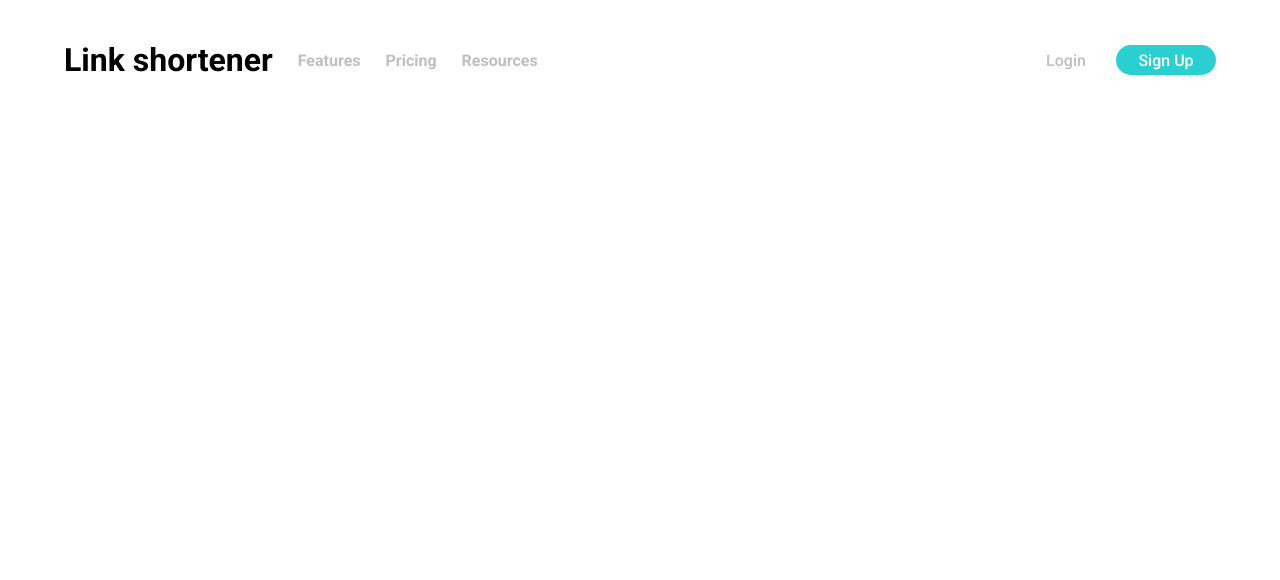
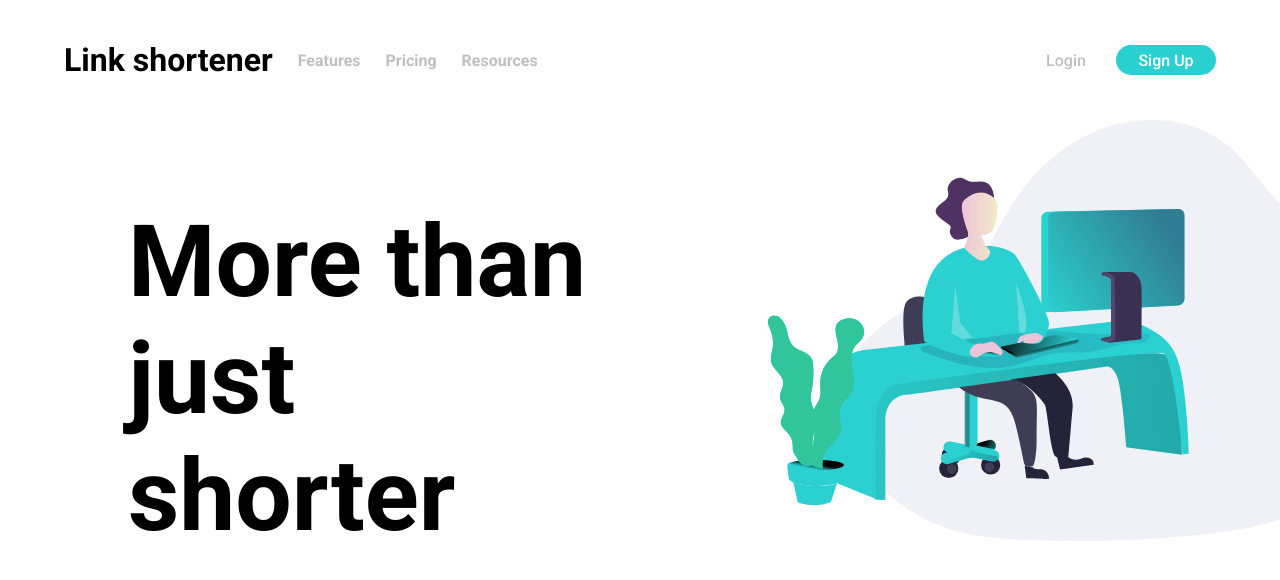
Before and after one commit to MircoPilcoPeralta/url-shortner, an Angular app in the folder link-shortener/: page / in a window 1280 px wide. Shown: the top 580 px of the page. Built offline with nearby package versions, Linux system fonts and the light colour scheme.

Commit message:
add page presentation

```diff
--- a/link-shortener/src/app/app.component.html
+++ b/link-shortener/src/app/app.component.html
@@ -1,2 +1,3 @@
 <router-outlet />
 <app-header />
+<app-hero />
--- a/link-shortener/src/app/app.component.ts
+++ b/link-shortener/src/app/app.component.ts
@@ -1,12 +1,13 @@
 import { ChangeDetectionStrategy, Component } from '@angular/core';
 import { RouterOutlet } from '@angular/router';
 import { HeaderComponent } from './components/header/header.component';
+import { HeroComponent } from './components/hero/hero.component';
 
 @Component({
   selector: 'app-root',
   standalone: true,
   changeDetection: ChangeDetectionStrategy.OnPush,
-  imports: [RouterOutlet, HeaderComponent],
+  imports: [RouterOutlet, HeaderComponent, HeaderComponent, HeroComponent],
   templateUrl: './app.component.html',
   styleUrl: './app.component.scss',
 })
--- a/link-shortener/src/app/components/hero/hero.component.html
+++ b/link-shortener/src/app/components/hero/hero.component.html
@@ -1 +1,17 @@
-<p>hero works!</p>
+<section class="hero-section">
+  <div class="presentation">
+    <h1 class="roboto-bold">More than just shorter links</h1>
+    <p class="roboto-medium text-gray">
+      Build your brand's recognition and get detailed insights on how your links
+      are performing.
+    </p>
+    <button class="btn btn-primary get-started-btn roboto-bold">
+      Get Started
+    </button>
+  </div>
+  <img
+    class="presentation-image"
+    src="./assets/images/illustration-working.svg"
+    alt="person working"
+  />
+</section>
--- a/link-shortener/src/app/components/hero/hero.component.scss
+++ b/link-shortener/src/app/components/hero/hero.component.scss
@@ -0,0 +1,31 @@
+@use "../../global-styles" as global-styles;
+
+.hero-section {
+  position: relative;
+  object-fit: cover;
+  overflow: hidden;
+
+  .presentation {
+    position: absolute;
+    left: 10%;
+    width: 40%;
+  }
+  .presentation-image {
+    position: relative;
+    left: 60%;
+    width: 50%;
+  }
+  h1 {
+    font-size: 100px;
+    margin-bottom: 0;
+  }
+  p {
+    font-size: 26px;
+  }
+}
+
+.get-started-btn {
+  height: 60px;
+  width: 180px;
+  font-size: 22px;
+}
```
